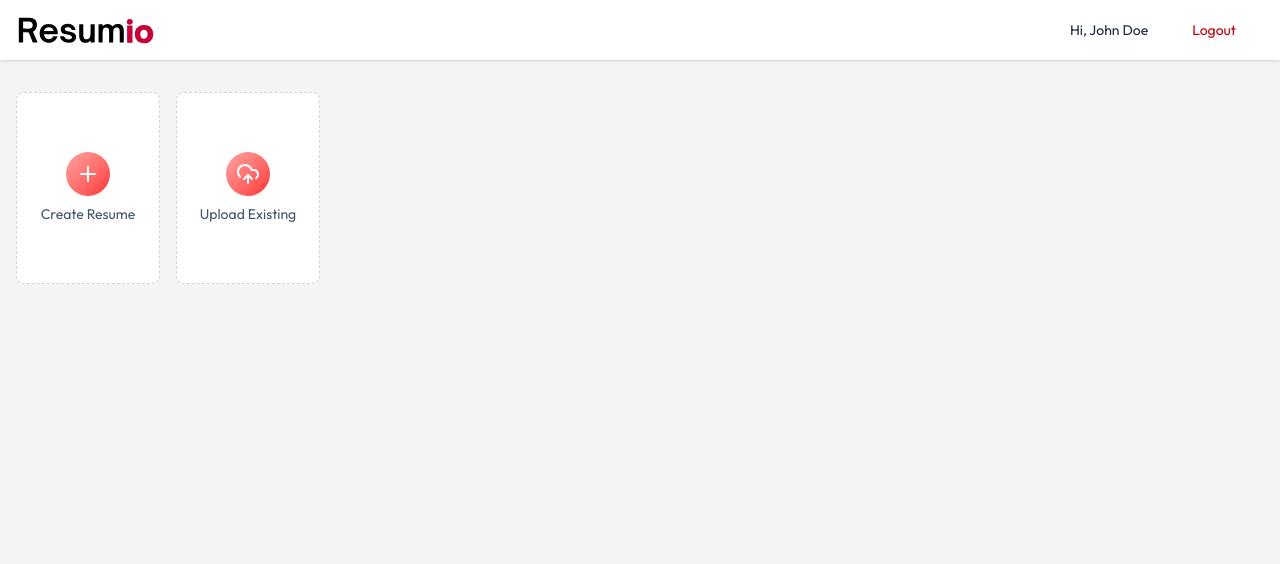
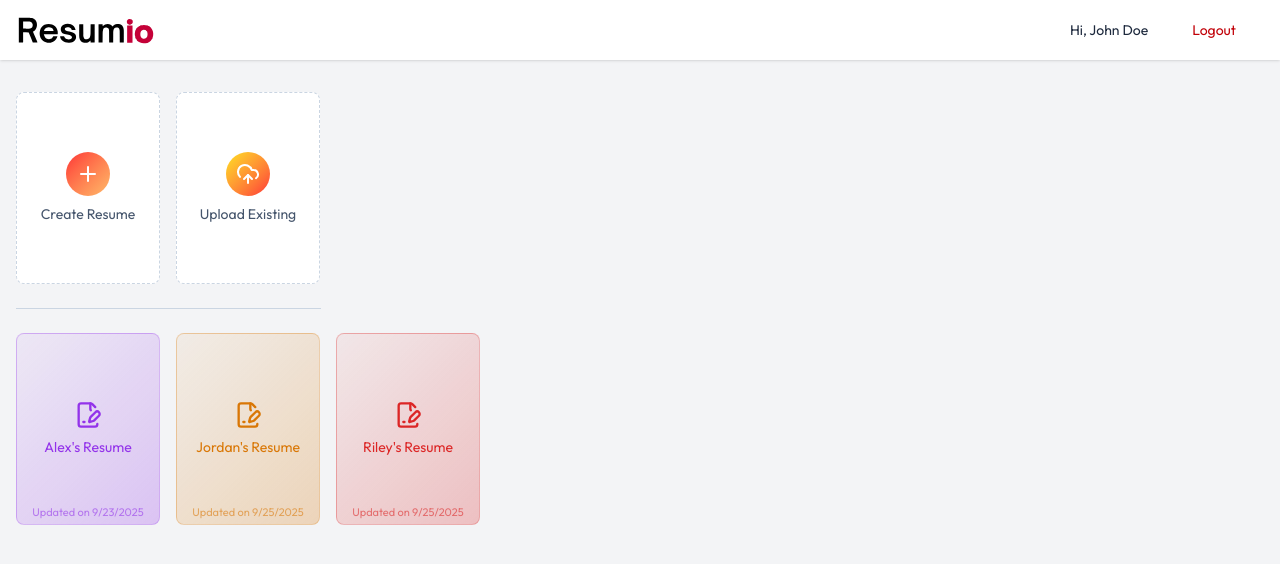
Before and after one commit to paliwal-0609/Resumio, a React (Vite) app in the folder resumio/: page /app in a window 1280 px wide. Shown: the top 564 px of the page. Built offline with nearby package versions, Linux system fonts and the light colour scheme; the HTML template or start-up script is replaced by a standard one.

Commit message:
ResumeBuilder-Day-4.1(Dashboard half done)

```diff
--- a/resumio/src/pages/Dashboard.jsx
+++ b/resumio/src/pages/Dashboard.jsx
@@ -1,7 +1,25 @@
-import { PlusIcon, UploadCloudIcon } from 'lucide-react'
-import React from 'react'
+import { FilePenLineIcon, PencilIcon, PlusIcon, TrashIcon, UploadCloudIcon, XIcon } from 'lucide-react'
+import React, { useEffect, useState } from 'react'
+import { dummyResumeData } from '../assets/assets';
 
 const Dashboard = () => {
+
+    const colors = ['#9333ea', '#d97706', '#dc2626', '#0284c7', '#16a34a'];
+
+    const [allResumes, setAllResumes] = useState([]);
+
+    const [showCreateResume, setShowCreateResume] = useState(false);
+    const [showUploadResume, setShowUploadResume] = useState(false);
+
+    const loadAllResumes = async() =>{
+        setAllResumes(dummyResumeData)
+    }
+
+    useEffect(()=>{
+        loadAllResumes()
+    }, []);
+
+
   return (
     <div>
         <div className='max-w-7xl mx-auto px-4 py-8'>
@@ -9,15 +27,56 @@
 
             <div className='flex gap-4'>
                 <button className='w-full bg-white sm:max-w-36 h-48 flex flex-col items-center justify-center rounded-lg gap-2 text-slate-600 border border-dashed border-slate-300 group hover:border-red-500 hover:shadow-lg transition-all duration-300 cursor-pointer'>
-                    <PlusIcon className='size-11 transition-all duration-300 p-2.5 bg-linear-to-br from-red-300 to-red-500 text-white rounded-full'/>
+                    <PlusIcon className='size-11 transition-all duration-300 p-2.5 bg-linear-to-br from-red-500 to-orange-300 text-white rounded-full'/>
                     <p className='text-sm group-hover:text-red-600 transition-all duration-300'>Create Resume</p>
                 </button>
 
                 <button className='w-full bg-white sm:max-w-36 h-48 flex flex-col items-center justify-center rounded-lg gap-2 text-slate-600 border border-dashed border-slate-300 group hover:border-red-500 hover:shadow-lg transition-all duration-300 cursor-pointer'>
-                    <UploadCloudIcon className='size-11 transition-all duration-300 p-2.5 bg-linear-to-br from-red-300 to-red-500 text-white rounded-full'/>
+                    <UploadCloudIcon className='size-11 transition-all duration-300 p-2.5 bg-linear-to-br from-yellow-300 to-red-500 text-white rounded-full'/>
                     <p className='text-sm group-hover:text-red-600 transition-all duration-300'>Upload Existing</p>
                 </button>
             </div>
+
+            <hr className='border-slate-300 my-6 sm:w-[305px]'/>
+
+            <div className='grid grid-cols-2 sm:flex flex-wrap gap-4'>
+                {allResumes.map((resume, idx)=>{
+                    const baseColor = colors[idx % colors.length];
+
+                    return (
+                        <button key={idx} className='relative w-full sm:max-w-36 h-48 flex flex-col items-center justify-center rounded-lg gap-2 border group hover:shadow-lg transition-all duration-300 cursor-pointer' style={{background: `linear-gradient(135deg, ${baseColor}10, ${baseColor}40) `, borderColor:baseColor+'40'}}>
+                            <FilePenLineIcon className='size-7 group-hover:scale-105 transition-all' style={{color: baseColor}}/>
+
+                            <p className='text-sm group-hover:scale-105 transition-all px-2 text-center' style={{color: baseColor}}>{resume.title}</p>
+
+                            <p className='absolute bottom-1 text-[11px] text-slate-400 group-hover:text-slate-500 transition-all duration-300 px-2 text-center' style={{color: baseColor + '90'}}>
+                                Updated on {new Date(resume.updatedAt).toLocaleDateString()}
+                            </p>
+
+                            <div className='absolute top-1 right-1 group-hover:flex items-center hidden'>
+                                <TrashIcon className='size-7 p-1.5 hover:bg-white/50 rounded text-slate-700 transition-colors' style={{color: baseColor}}/>
+
+                                <PencilIcon className='size-7 p-1.5 hover:bg-white/50 rounded text-slate-700 transition-colors' style={{color: baseColor}}/>
+                            </div>
+                        </button>
+                    )
+                })}
+            </div>
+
+            {showCreateResume && (
+                <form className='fixed inset-0 bg-black/70 backdrop-blur bg-opacity-50 z-10 flex items-center justify-center'>
+                    <div>
+                        <h2>Create a Resume</h2>
+                        <input type="text" placeholder='Enter resume title' className='w-full px-4 py-2 mb-4 focus:border-red-600 ring-red-600'/>
+                        <button className='w-full py-2 bg-red-600 text-white rounded hover:bg-red-700 transition-colors'>Create Resume</button>
+
+                        <XIcon className='absolute top-4 right-4 text-slate-400 hover:text-slate-600 cursor-pointer transition-colors' onClick={()=>{
+                            setShowCreateResume(false);
+                        }}/>
+                    </div>
+
+                </form>
+            )}
 
         </div>
     </div>
```
